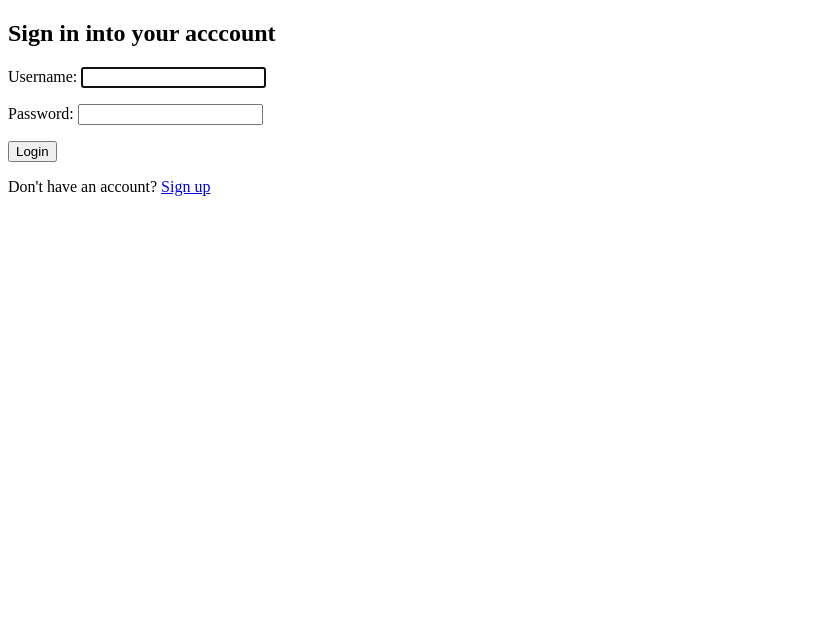
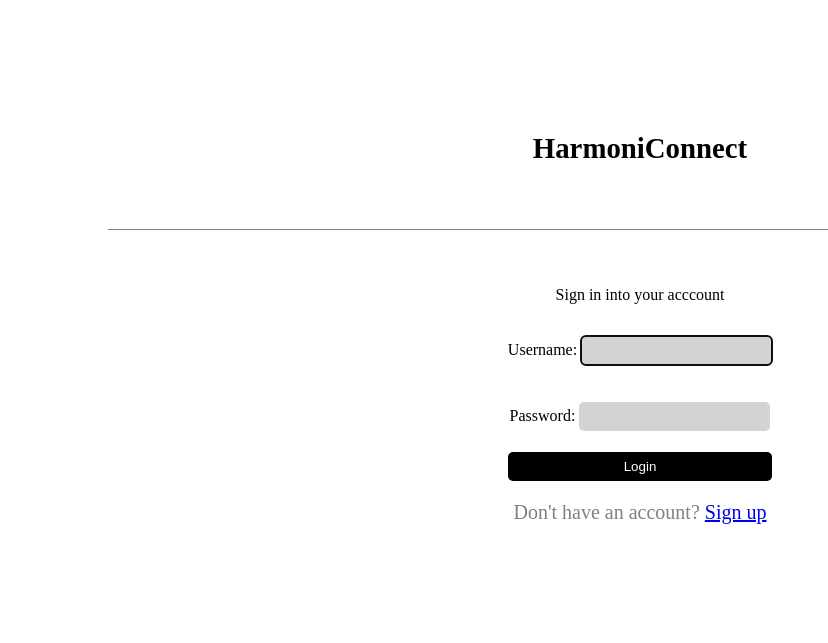
Before and after one commit to allanalmax/event-app, a Django app: page /users/login/ in a window 1280 px wide. Shown: the top 643 px of the page, without its empty margins (0-828 px from the left). Run offline with Django 4.2, Linux system fonts and the light colour scheme.

Commit message:
new changes

```diff
--- a/mysite/mysite/settings.py
+++ b/mysite/mysite/settings.py
@@ -119,7 +119,7 @@ USE_TZ = True
 # https://docs.djangoproject.com/en/4.1/howto/static-files/
 
 STATIC_URL = "static/"
-STATIC_ROOT = os.path.join(BASE_DIR, 'eventapp/static')
+STATIC_ROOT = os.path.join(BASE_DIR, 'eventapp/static', 'users/static')
 
 # Default primary key field type
 # https://docs.djangoproject.com/en/4.1/ref/settings/#default-auto-field
--- /dev/null
+++ b/mysite/users/static/users/css/login.css
@@ -0,0 +1,56 @@
+.container {
+    display: flex;
+    justify-content: start;
+    align-items: center;
+    padding: 100px;
+    flex-direction: column;
+}
+
+.container > .logo {
+    width: 100%;
+    text-align: center;
+    font-weight: 600;
+    font-size: 1.2rem;
+    padding-bottom: 2.5rem;
+    margin-bottom: 2.5rem;
+    border-bottom: 0.7px solid grey;
+}
+
+.container > p.error {
+    text-align: center;
+    padding: 10px;
+    background-color: rgb(255, 211, 203);
+    color: red;
+    margin: 20% 20%;
+}
+
+.container > form {
+    display: flex;
+    justify-content: center;
+    align-items: center;
+    flex-direction: column;
+    gap: 5px;
+}
+
+form input {
+    padding: 7px;
+    background-color: lightgrey;
+    border-radius: 5px;
+    border: none;
+}
+
+form input[type='submit'] {
+    width: 100%;
+    border-radius: 0;
+    background-color: black;
+    color: white;
+    border: none;
+    border-radius: 5px;
+}
+
+.create-account {
+    /* padding-top: 400px; */
+    text-align: center;
+    color: grey;
+    font-size: 20px;
+}
--- a/mysite/users/templates/registration/login.html
+++ b/mysite/users/templates/registration/login.html
@@ -1,20 +1,33 @@
+{% load static %}
 <!DOCTYPE html>
 <html lang="en">
+
 <head>
     <meta charset="UTF-8">
     <meta name="viewport" content="width=device-width, initial-scale=1.0">
     <title>Login</title>
+    <link rel="stylesheet" href="{% static 'users/css/login.css' %}">
 </head>
+
 <body>
-    <h2>Sign in into your acccount</h2>
+    <div class="container">
+        <div class="logo">
+            <h2>HarmoniConnect</h2>
+        </div>
+        <p >Sign in into your acccount</p>
+        {% if form.errors %}
+        <p class="error">Your username or password is incorrect. Please try again!</p>
+        {% endif %}
         <form action="{% url 'users:login' %}" action="POST">
             {% csrf_token %}
             {{ form.as_p }}
             <input type="submit" value="Login">
             <input type="hidden" name="next" value="{% url 'eventapp:index' %}">
         </form>
-    <p>
+        <p class="create-account">
             Don't have an account? <span><a href="{% url 'users:SignUp' %}">Sign up</a></span>
         </p>
+    </div>
 </body>
+
 </html>
```
Lines whose indentation alone changed are shown as unchanged.
